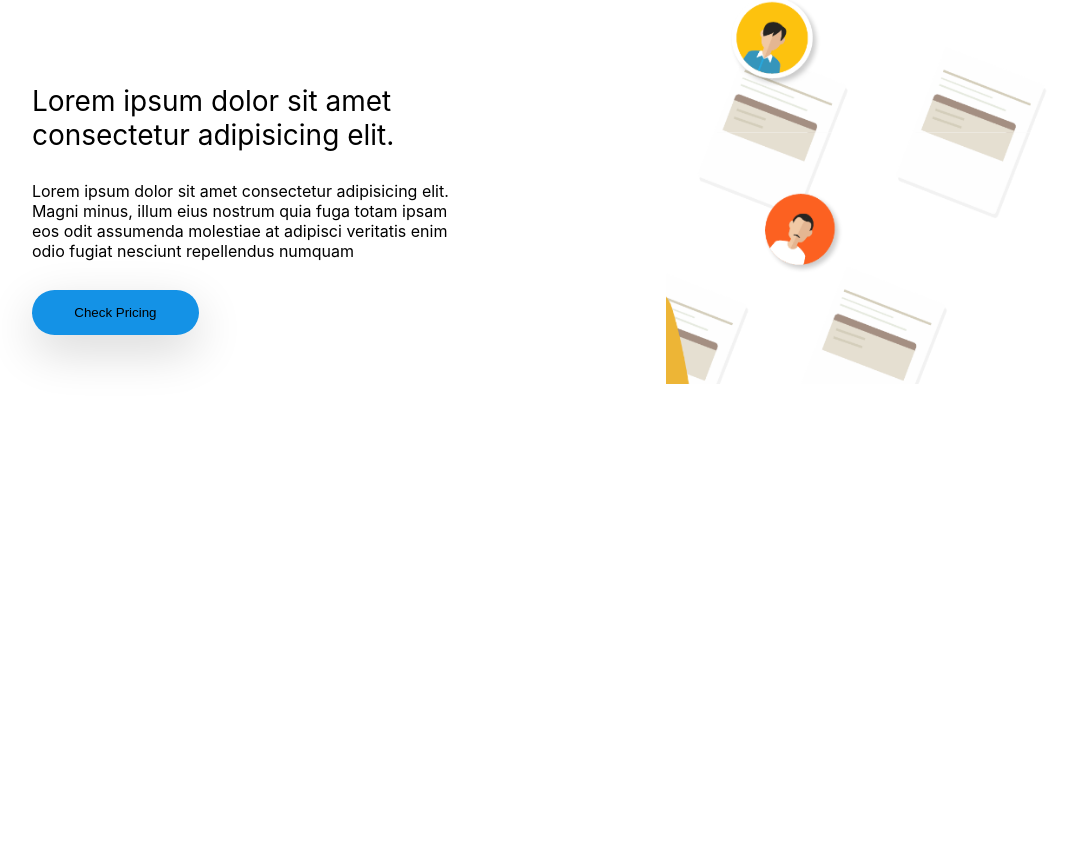
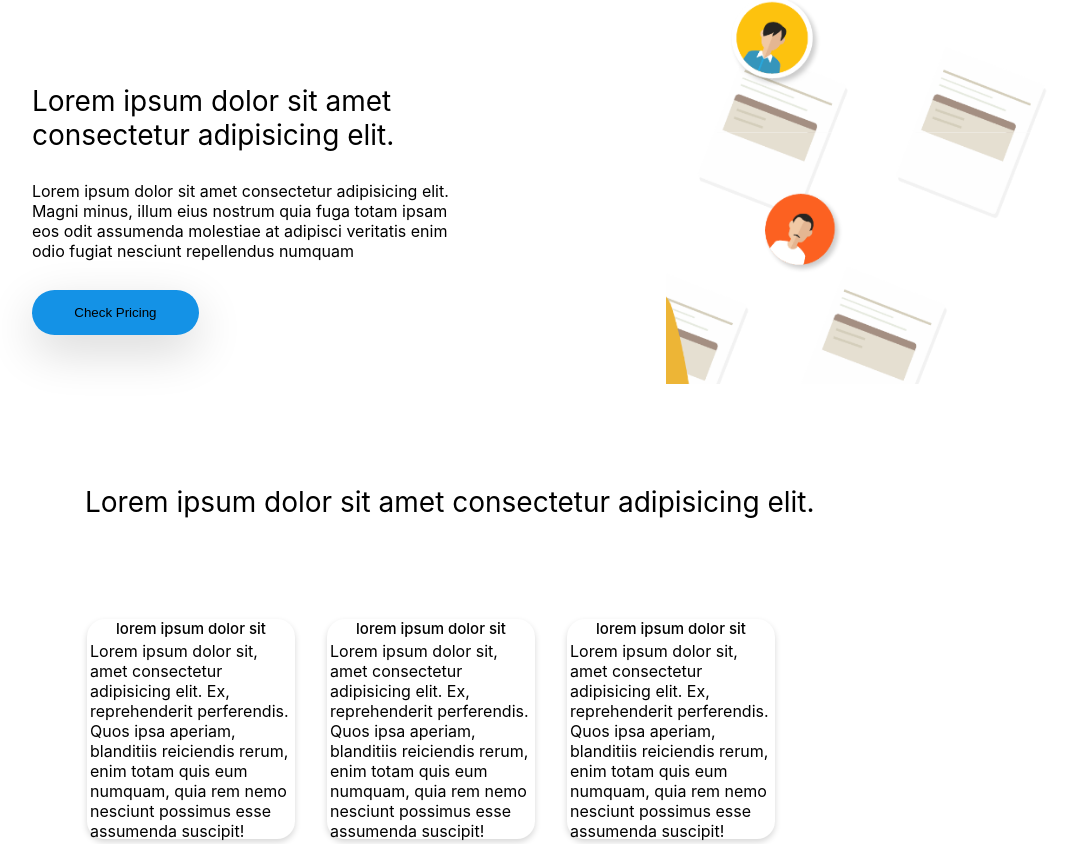
Before and after one commit to jyotirmoy-sinhababu/HTML-test, a React (Create React App) app: page / in a window 1280 px wide. Shown: the part 195-1039 px from the top of the page, without its empty margins (145-1221 px from the left). Before the commit the page ends 800 px from the top, so only its background shows below. Built offline with nearby package versions, Linux system fonts and the light colour scheme.

Commit message:
card comp created

```diff
--- /dev/null
+++ b/src/components/card/Card.js
@@ -0,0 +1,17 @@
+import './card.css';
+
+const Card = () => {
+  return (
+    <div className='card-cnt'>
+      <p className='card-cnt-first-txt'>lorem ipsum dolor sit</p>
+      <p className='card-cnt-second-txt'>
+        Lorem ipsum dolor sit, amet consectetur adipisicing elit. Ex,
+        reprehenderit perferendis. Quos ipsa aperiam, blanditiis reiciendis
+        rerum, enim totam quis eum numquam, quia rem nemo nesciunt possimus esse
+        assumenda suscipit!
+      </p>
+    </div>
+  );
+};
+
+export default Card;
--- /dev/null
+++ b/src/components/card/card.css
@@ -0,0 +1,20 @@
+.card-cnt {
+  display: flex;
+  flex-direction: column;
+  align-items: center;
+  width: 208px;
+  height: 220px;
+  background: #ffffff 0% 0% no-repeat padding-box;
+  box-shadow: 0px 3px 6px #00000029;
+  border-radius: 18px;
+  opacity: 1;
+}
+
+.card-cnt-first-txt {
+  font-size: 15px;
+  font-weight: 500;
+}
+
+.card-cnt-second-txt {
+  padding: 3px;
+}
--- a/src/pages/main/MainContainer.js
+++ b/src/pages/main/MainContainer.js
@@ -7,6 +7,7 @@ import NavBar from '../../components/navbar/NavBar';
 import ButtonCnt from '../../components/utils/ButtonCnt';
 import ImgCnt from '../../components/utils/ImgCnt';
 import TextContainer from '../../components/utils/TextContainer';
+import Card from '../../components/card/Card';
 
 const MainContainer = () => {
   return (
@@ -53,7 +54,21 @@ const MainContainer = () => {
           />
         </div>
       </div>
-      <div></div>
+      <div className='second-txt-cnt'>
+        <TextContainer
+          styleTwo={{
+            height: 'fit-content',
+            width: '820px',
+          }}
+          style={{ fontSize: '28px' }}
+          text={'Lorem ipsum dolor sit amet consectetur adipisicing elit.'}
+        />
+      </div>
+      <div className='main-card-cnt'>
+        <Card />
+        <Card />
+        <Card />
+      </div>
     </div>
   );
 };
--- a/src/pages/main/main.css
+++ b/src/pages/main/main.css
@@ -13,5 +13,16 @@
   margin: 150px;
 }
 
-.main-first-img-cnt {
+.second-txt-cnt {
+  display: flex;
+  justify-content: center;
+  align-items: center;
 }
+
+.main-card-cnt {
+  display: flex;
+  gap: 2rem;
+  margin-top: 100px;
+  justify-content: center;
+  padding-right: 10%;
+}
```
